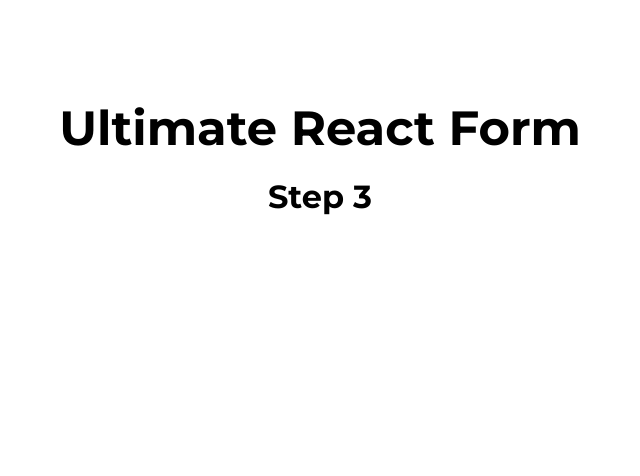
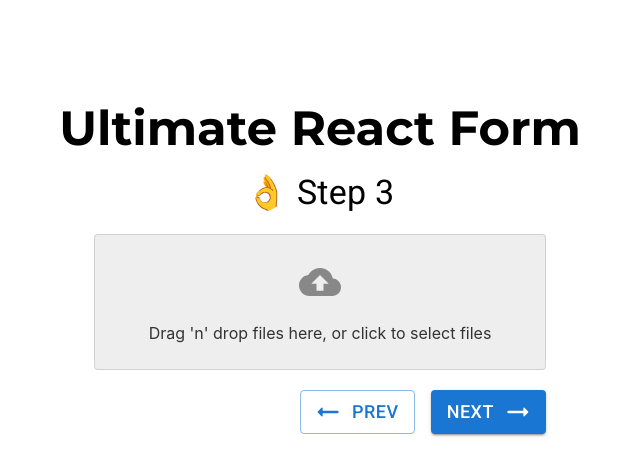
Before and after one commit to denys-karakuta/ultimate-react-hook-form, a React (Create React App) app: page /step3 in a window 1280 px wide. Shown: the top 476 px of the page, without its empty margins (320-960 px from the left). Built offline with nearby package versions, Linux system fonts and the light colour scheme.

Commit message:
add step3

```diff
--- a/src/app/App.css
+++ b/src/app/App.css
@@ -24,6 +24,10 @@ h1, h2, h3, h4, h5 {
     text-align: center;
 }
 
+img {
+    max-width: 100%;
+}
+
 .App {
     margin-top: 100px;
     height: 100vh;
@@ -35,3 +39,32 @@ h1, h2, h3, h4, h5 {
 .input {
     margin-top: 20px;
 }
+
+.drag-n-drop {
+    display: flex;
+    justify-content: center;
+    align-items: center;
+    flex-direction: column;
+    height: 300px;
+    border: #1976d2 dashed 5px;
+}
+
+.drag-active {
+    background: #d5eaff;
+}
+
+.drag-button {
+    border: 0;
+    margin: 0 auto;
+    display: flex;
+    align-items: center;
+    justify-content: center;
+    width: 220px;
+    height: 50px;
+    background-color: #5eb4b4;
+    border-radius: 5px;
+    color: #fff;
+    font-weight: 600;
+    font-family: 'Montserrat', sans-serif;
+    cursor: pointer;
+}
--- a/src/components/StepForms/StepForm2.jsx
+++ b/src/components/StepForms/StepForm2.jsx
@@ -54,8 +54,8 @@ const StepForm2 = () => {
                     <Checkbox
                         defaultValue={data.hasPhone}
                         defaultChecked={data.hasPhone}
+                        name='hasPhone'
                         {...register('hasPhone')}
-                        name='hasPhone'
                     />
                 }
                 label='Do you have a phone number?'
--- /dev/null
+++ b/src/components/StepForms/StepForm3.jsx
@@ -0,0 +1,34 @@
+import { useNavigate } from 'react-router-dom';
+import { useData } from '../../context/DataContext';
+import { useForm } from 'react-hook-form';
+import { Form } from '../UI/Form';
+import { yupResolver } from '@hookform/resolvers/yup';
+import { schemaStep3 } from '../../utils/schemaStep3';
+import { FileInput } from '../UI/FileInput';
+import { acceptFiles } from '../../utils/constants';
+
+const StepForm3 = () => {
+    const navigate = useNavigate();
+    const { data, setValues } = useData();
+
+    const { control, handleSubmit, setValue } = useForm({
+        resolver: yupResolver(schemaStep3),
+    });
+
+    const onSubmit = (data) => {
+        console.log('submit form', data);
+    };
+
+    return (
+        <Form id='form' onSubmit={handleSubmit(onSubmit)}>
+            <FileInput
+                name='files'
+                accept={acceptFiles}
+                control={control}
+                setValue={setValue}
+            />
+        </Form>
+    );
+};
+
+export default StepForm3;
--- a/src/components/Steps/Step3.jsx
+++ b/src/components/Steps/Step3.jsx
@@ -1,8 +1,35 @@
+import { Box, Grid, Typography } from '@mui/material';
+import { PrimaryButton } from '../UI/PrimaryButton';
+import ArrowRightAltRoundedIcon from '@mui/icons-material/ArrowRightAltRounded';
+import StepForm3 from '../StepForms/StepForm3';
+
 const Step3 = () => {
     return (
-        <div>
-            <h1>Step 3</h1>
-        </div>
+        <Box className='box'>
+            <Typography component='h2' variant='h4' mt={2} mb={2}>
+                👌 Step 3
+            </Typography>
+            <StepForm3 />
+            <Grid container spacing={2} justifyContent='flex-end'>
+                <Grid item>
+                    <PrimaryButton
+                        variant='outlined'
+                        startIcon={<ArrowRightAltRoundedIcon />}
+                    >
+                        Prev
+                    </PrimaryButton>
+                </Grid>
+                <Grid item>
+                    <PrimaryButton
+                        form='form'
+                        type='submit'
+                        endIcon={<ArrowRightAltRoundedIcon />}
+                    >
+                        Next
+                    </PrimaryButton>
+                </Grid>
+            </Grid>
+        </Box>
     );
 };
 
--- /dev/null
+++ b/src/components/UI/FileInput.jsx
@@ -0,0 +1,98 @@
+import { Controller } from 'react-hook-form';
+import Dropzone from 'react-dropzone';
+import {
+    Box,
+    List,
+    ListItem,
+    ListItemIcon,
+    ListItemText,
+    Paper,
+} from '@mui/material';
+import { CloudUpload, InsertDriveFile } from '@mui/icons-material';
+
+const styles = {
+    root: {
+        backgroundColor: '#eee',
+        textAlign: 'center',
+        cursor: 'pointer',
+        color: '#333',
+        padding: '10px',
+        marginTop: '20px',
+    },
+    icon: {
+        marginTop: '16px',
+        color: '#888888',
+        fontSize: '42px',
+    },
+    errorMessage: {
+        marginTop: '10px',
+        color: 'red',
+        fontSize: '18px',
+    },
+};
+
+export const FileInput = ({ control, name, setValue, accept }) => {
+    return (
+        <Controller
+            control={control}
+            name={name}
+            // rules={{
+            //     Эти правила работают, но кастомный resolver тоже норм
+            //     required: { value: true, message: 'This field is required' },
+            // }}
+            render={({ field: { onChange, onBlur, value }, fieldState }) => (
+                <>
+                    <Dropzone
+                        accept={accept}
+                        onDrop={(acceptedFiles) => {
+                            setValue(name, acceptedFiles, {
+                                shouldValidate: true,
+                            });
+                        }}
+                    >
+                        {({ getRootProps, getInputProps }) => (
+                            <Paper
+                                variant='outlined'
+                                sx={styles.root}
+                                {...getRootProps()}
+                            >
+                                <CloudUpload sx={styles.icon} />
+                                <input
+                                    {...getInputProps()}
+                                    onBlur={onBlur}
+                                    onChange={onChange}
+                                />
+                                <p>
+                                    Drag 'n' drop files here, or click to select
+                                    files
+                                </p>
+                            </Paper>
+                        )}
+                    </Dropzone>
+
+                    {fieldState.error && (
+                        <Box sx={styles.errorMessage}>
+                            {fieldState.error.message}
+                        </Box>
+                    )}
+
+                    {value && !fieldState.error && (
+                        <List>
+                            {value.map((f, index) => (
+                                <ListItem key={index}>
+                                    <ListItemIcon>
+                                        <InsertDriveFile />
+                                    </ListItemIcon>
+                                    <ListItemText
+                                        primary={f.name}
+                                        secondary={f.size}
+                                    />
+                                </ListItem>
+                            ))}
+                        </List>
+                    )}
+                </>
+            )}
+        />
+    );
+};
--- /dev/null
+++ b/src/utils/constants.js
@@ -0,0 +1,8 @@
+export const acceptFiles = {
+    // Все типы картинок, но в списке окна первыми идут занчения в массиве
+    'image/*': ['.jpeg', '.jpg', '.png', '.gif'],
+    // Конкретный тип картинок
+    // 'image/jpeg': ['.jpg'],
+    // Конкретный тип текстовых файлов
+    // 'text/html': ['.html', '.htm'],
+};
--- /dev/null
+++ b/src/utils/schemaStep3.js
@@ -0,0 +1,15 @@
+import * as yup from 'yup';
+
+export const schemaStep3 = yup.object().shape({
+    files: yup
+        .mixed()
+        .test('required', 'You need to provide a file', (value) => {
+            return value && value.length;
+        })
+        .test('fileSize', 'The file is too large', (value, context) => {
+            return value && value[0] && value[0].size <= 200000;
+        })
+        .test('type', 'We only support jpeg', function (value) {
+            return value && value[0] && value[0].type === 'image/jpeg';
+        }),
+});
```
Also changed, not shown: src/components/UI/FileInputCustom.jsx (added, +100 -0 lines).
